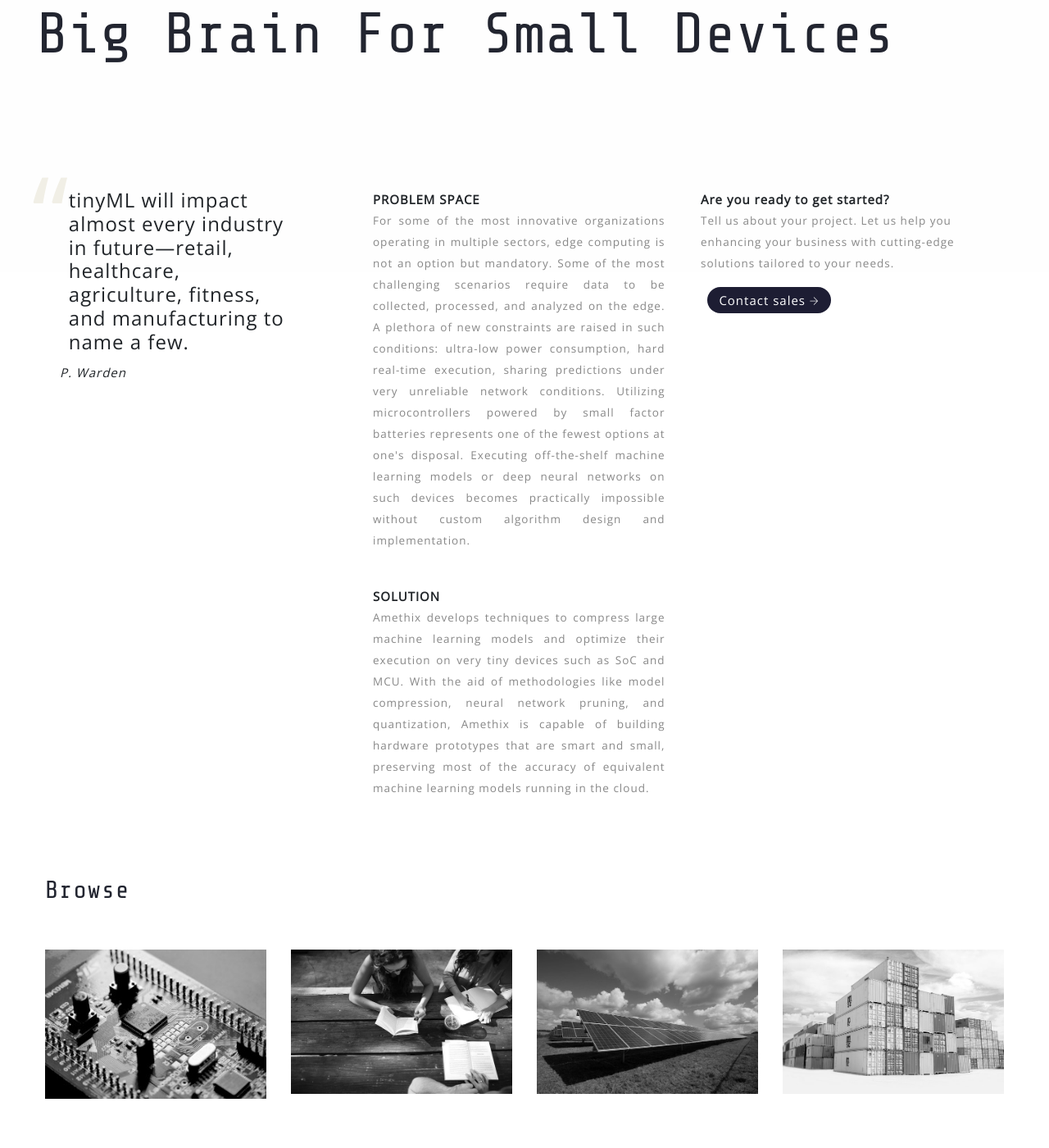
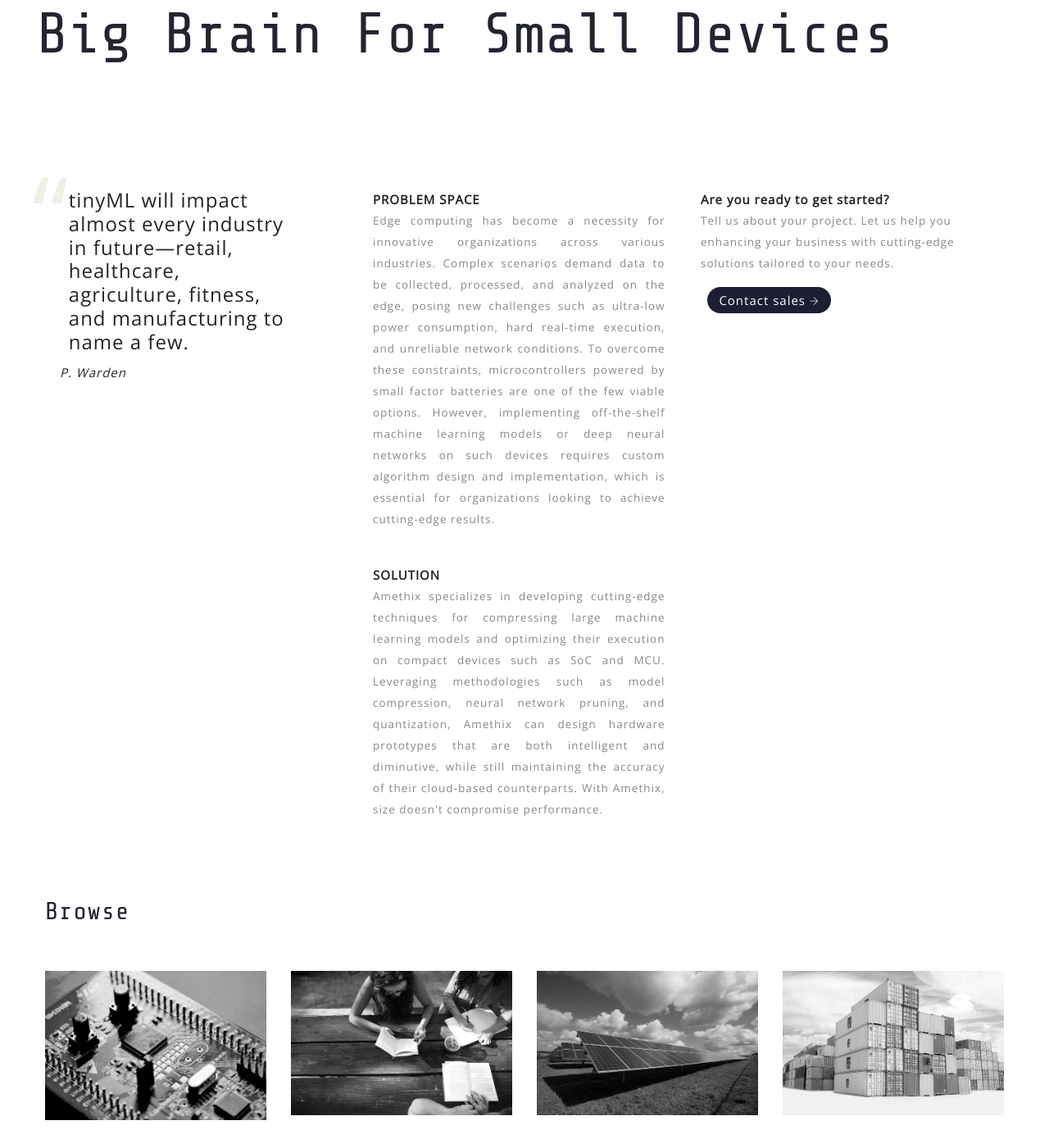
Before and after one commit to fgadaleta/amethix-webpage, a Jekyll site: the page built from _portfolios/embedded-ml.md, in a window 1280 px wide and 1400 px high, scrolled down 1068 px. Shown: the whole window at 82% size. Built offline with Jekyll 4.4.1, drawn with Linux system fonts in a browser that asks for light colours; nearby versions of some CDN libraries.

Commit message:
embedded and supplychain content

```diff
--- a/_portfolios/embedded-ml.md
+++ b/_portfolios/embedded-ml.md
@@ -11,9 +11,8 @@
 category: "Embedded systems, TinyML"
 project_overview: "It is more and more common to operate under unusual conditions and hard constraints, with unreliable network communication, low power consumption, and the necessity to perform real-time computations.
 Amethix's team of engineers make the unlikely possible with embedded machine learning and microcontroller (MCU) programming."
-problem_space: "For some of the most innovative organizations operating in multiple sectors, edge computing is not an option but mandatory. Some of the most challenging scenarios require data to be collected, processed, and analyzed on the edge. A plethora of new constraints are raised in such conditions: ultra-low power consumption, hard real-time execution, sharing predictions under very unreliable network conditions. Utilizing microcontrollers powered by small factor batteries represents one of the fewest options at one's disposal.
-Executing off-the-shelf machine learning models or deep neural networks on such devices becomes practically impossible without custom algorithm design and implementation."
-problem_solution: "Amethix develops techniques to compress large machine learning models and optimize their execution on very tiny devices such as SoC and MCU. With the aid of methodologies like model compression, neural network pruning, and quantization, Amethix is capable of building hardware prototypes that are smart and small, preserving most of the accuracy of equivalent machine learning models running in the cloud."
+problem_space: "Edge computing has become a necessity for innovative organizations across various industries. Complex scenarios demand data to be collected, processed, and analyzed on the edge, posing new challenges such as ultra-low power consumption, hard real-time execution, and unreliable network conditions. To overcome these constraints, microcontrollers powered by small factor batteries are one of the few viable options. However, implementing off-the-shelf machine learning models or deep neural networks on such devices requires custom algorithm design and implementation, which is essential for organizations looking to achieve cutting-edge results."
+problem_solution: "Amethix specializes in developing cutting-edge techniques for compressing large machine learning models and optimizing their execution on compact devices such as SoC and MCU. Leveraging methodologies such as model compression, neural network pruning, and quantization, Amethix can design hardware prototypes that are both intelligent and diminutive, while still maintaining the accuracy of their cloud-based counterparts. With Amethix, size doesn't compromise performance."
 project_summary: ""
 project_teaser: "Big Brain for Small Devices"
 testimonial_author: "P. Warden"
```
Also changed, not shown: _portfolios/supply-chain.md (+2 -2 lines).
